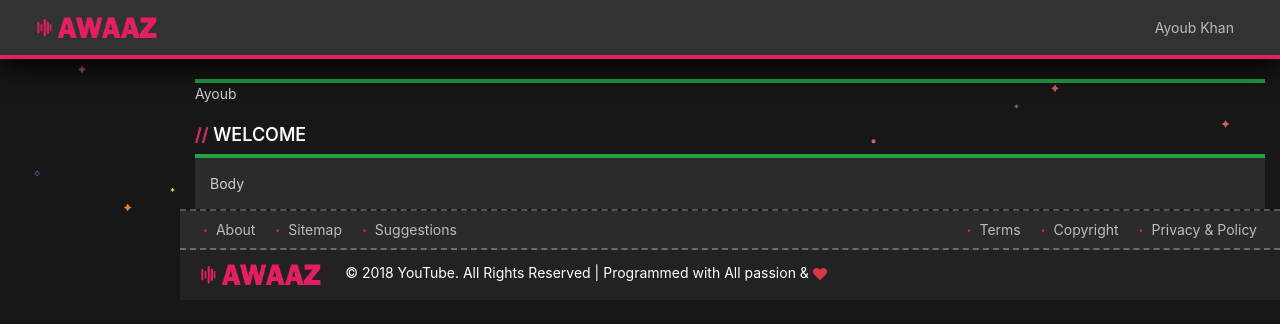
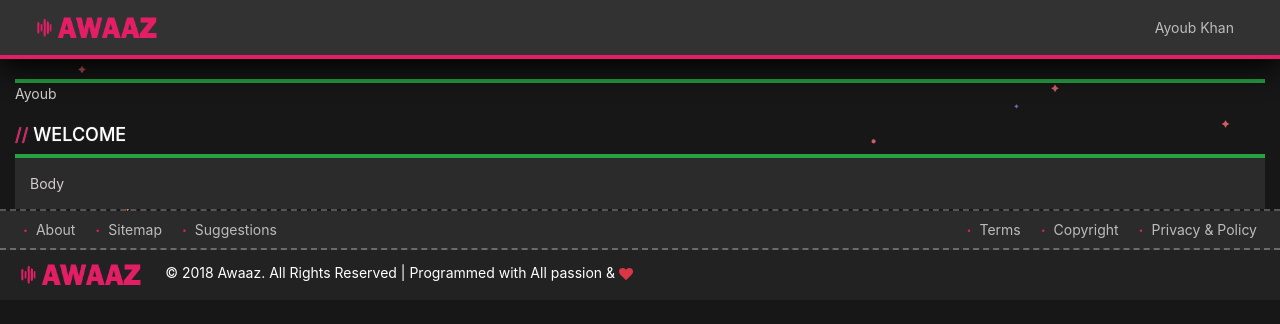
Before and after one commit to hackathon-tech/Video-Website, a plain HTML site: page privacy-policy.html in a window 1280 px wide. Drawn offline with Linux system fonts and the light colour scheme.

Commit message:
a lot has to be modified

```diff
--- a/privacy-policy.html
+++ b/privacy-policy.html
@@ -14,7 +14,7 @@
     <!-- Icons Files -->
     <link rel="shortcut icon" type="image/x-icon" href="img/favicon.gif">
     <!-- CSS Files -->
-    <link rel="stylesheet" href="css/bootstrap.min.css">
+    <link rel="stylesheet" href="css/style.css">
     <link rel="stylesheet" href="css/font-awesome.min.css">
     <link rel="stylesheet" href="css/animate.min.css">
     <link rel="stylesheet" href="css/myStyle.css">
@@ -77,10 +77,10 @@
 <div class="main-wrapper d-block">
 
 
-    <!-- ////////////////////// -->
-    <!-- MAIN CONTENT Start           -->
-    <!-- ////////////////////// -->
-    <main class="main-content">
+    <!-- ///////////////////////// -->
+    <!-- MAIN CONTENT Start        -->
+    <!-- ///////////////////////// -->
+    <main>
 
         <!--  Container Start -->
         <div class="container-fluid">
@@ -153,7 +153,7 @@
                         <d class="flex">
                             <img class="img-fluid logo" src="img/logo.png">
                             <p class="text-center copyright-text d-inline-flex pl-3">
-                                © 2018 YouTube. All Rights Reserved | Programmed with All passion &amp;
+                                © 2018 Awaaz. All Rights Reserved | Programmed with All passion &amp;
                                 <i class="fa fa-heart love"></i>
                             </p>
                         </d>
```
Lines whose indentation alone changed are shown as unchanged.
